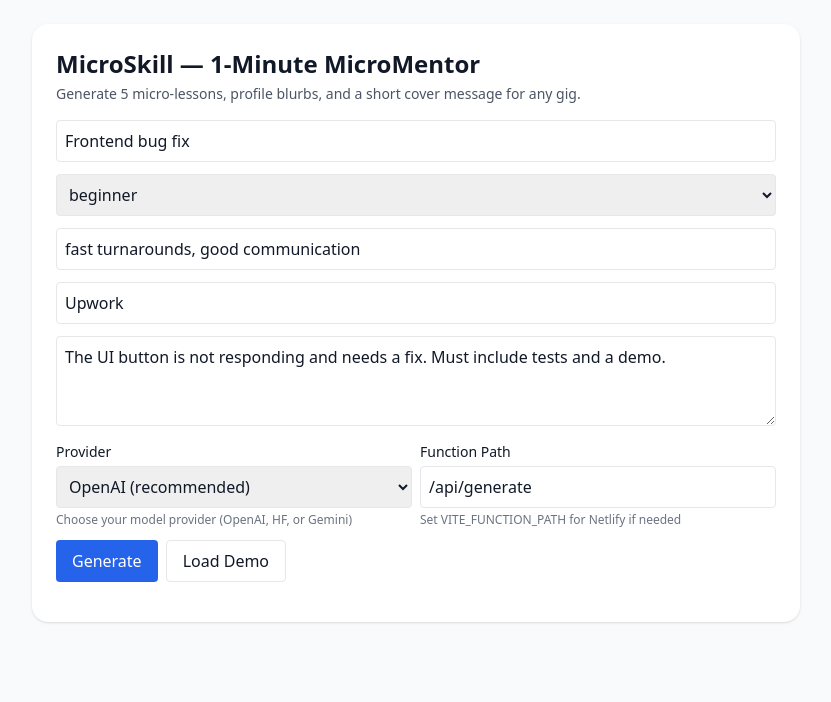
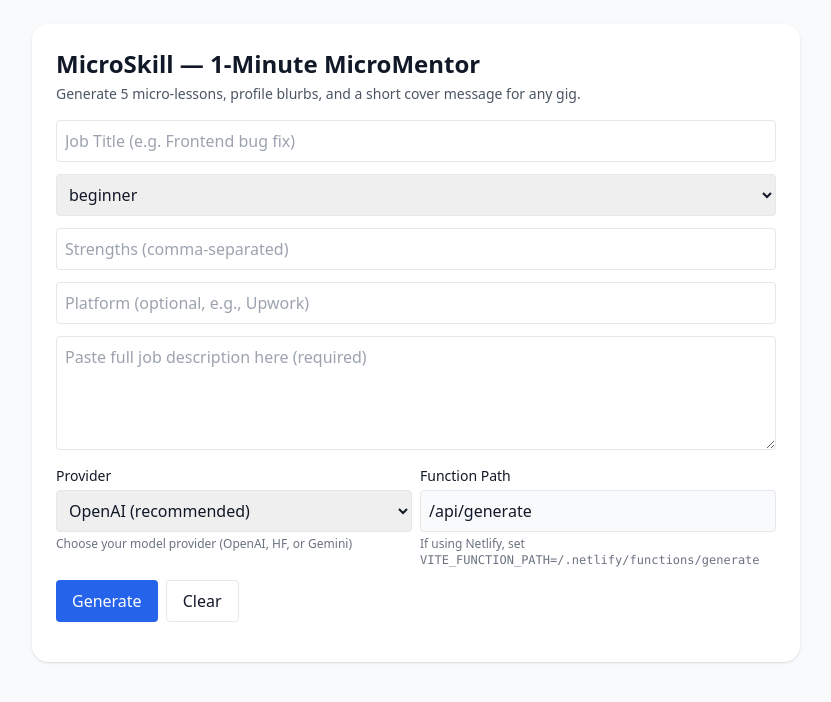
Before and after one commit to ulilazmi100/micro-skill, a React (Vite) app: page / in a window 1280 px wide. Shown: the top 702 px of the page, without its empty margins (224-1055 px from the left). Built offline with nearby package versions, Linux system fonts and the light colour scheme.

Commit message:
fix: fix the form being filled in normal conditions, now it's empty at start, also make the load demo button only appear in demo, add clear to clear inputs

```diff
--- a/src/components/MicroSkillForm.jsx
+++ b/src/components/MicroSkillForm.jsx
@@ -1,19 +1,32 @@
-import React, { useState } from 'react';
+// src/components/MicroSkillForm.jsx
+import React, { useState, useEffect } from 'react';
 import MicroLessonCard from './MicroLessonCard';
 import { generateMicroContent } from '../utils/api';
 
 export default function MicroSkillForm() {
-  const [jobTitle, setJobTitle] = useState('Frontend bug fix');
+  // Read build-time Vite envs
+  const defaultProvider = import.meta.env.VITE_DEFAULT_PROVIDER || 'openai';
+  const functionPath = import.meta.env.VITE_FUNCTION_PATH || '/api/generate';
+  const demoMode = String(import.meta.env.VITE_DEMO_MODE || '').toLowerCase() === 'true' || String(import.meta.env.VITE_DEMO_MODE || '') === '1';
+
+  // Start with empty inputs (user requested empty form before typing)
+  const [jobTitle, setJobTitle] = useState('');
   const [skillLevel, setSkillLevel] = useState('beginner');
-  const [strengths, setStrengths] = useState('fast turnarounds, good communication');
-  const [platform, setPlatform] = useState('Upwork');
-  const [jobDesc, setJobDesc] = useState('The UI button is not responding and needs a fix. Must include tests and a demo.');
+  const [strengths, setStrengths] = useState('');
+  const [platform, setPlatform] = useState('');
+  const [jobDesc, setJobDesc] = useState('');
 
-  const [provider, setProvider] = useState(import.meta.env.VITE_DEFAULT_PROVIDER || 'openai');
+  const [provider, setProvider] = useState(defaultProvider);
 
   const [loading, setLoading] = useState(false);
   const [result, setResult] = useState(null);
   const [error, setError] = useState(null);
+
+  // Clear result/error when user edits input to avoid stale display
+  useEffect(() => {
+    setError(null);
+    // keep result until user hits Generate or Load Demo (not clearing on every small change to avoid jarring UX)
+  }, [jobTitle, skillLevel, strengths, platform, jobDesc, provider]);
 
   async function onGenerate() {
     setLoading(true);
@@ -25,42 +38,118 @@ export default function MicroSkillForm() {
       setResult(res);
     } catch (err) {
       console.error(err);
-      setError(err.message || 'Failed to generate');
+      // normalize error display
+      if (err && typeof err === 'object' && err.error) {
+        setError(typeof err.error === 'string' ? err.error : JSON.stringify(err.error));
+      } else {
+        setError(err.message || 'Failed to generate');
+      }
     } finally {
       setLoading(false);
     }
   }
 
   function copyToClipboard(text) {
-    navigator.clipboard.writeText(text);
+    if (!text) return;
+    if (navigator?.clipboard?.writeText) {
+      navigator.clipboard.writeText(text).catch((e) => {
+        console.warn('Clipboard write failed', e);
+      });
+    } else {
+      // fallback (best-effort)
+      try {
+        const ta = document.createElement('textarea');
+        ta.value = text;
+        ta.style.position = 'fixed';
+        ta.style.left = '-9999px';
+        document.body.appendChild(ta);
+        ta.select();
+        document.execCommand('copy');
+        document.body.removeChild(ta);
+      } catch (e) {
+        console.warn('Fallback clipboard failed', e);
+      }
+    }
   }
 
   function loadDemo() {
+    // demo values — single source, small and friendly
     setJobTitle('Frontend bug fix');
     setSkillLevel('beginner');
-    setStrengths('fast turnarounds, good communication');
+    setStrengths('fast turnarounds, clear communication');
     setPlatform('Upwork');
     setJobDesc('The UI button is not responding and needs a fix. Must include tests and a demo.');
+    setResult(null);
+    setError(null);
+  }
+
+  function clearForm() {
+    setJobTitle('');
+    setSkillLevel('beginner');
+    setStrengths('');
+    setPlatform('');
+    setJobDesc('');
+    setResult(null);
+    setError(null);
   }
 
   return (
     <div>
       <div className="grid grid-cols-1 gap-3 mb-4">
-        <input className="p-2 border rounded" value={jobTitle} onChange={e => setJobTitle(e.target.value)} placeholder="Job Title" />
-        <select className="p-2 border rounded" value={skillLevel} onChange={e => setSkillLevel(e.target.value)}>
-          <option>beginner</option>
-          <option>intermediate</option>
-          <option>experienced</option>
+        <input
+          className="p-2 border rounded"
+          value={jobTitle}
+          onChange={e => setJobTitle(e.target.value)}
+          placeholder="Job Title (e.g. Frontend bug fix)"
+          aria-label="Job Title"
+        />
+
+        <select
+          className="p-2 border rounded"
+          value={skillLevel}
+          onChange={e => setSkillLevel(e.target.value)}
+          aria-label="Skill level"
+        >
+          <option value="beginner">beginner</option>
+          <option value="intermediate">intermediate</option>
+          <option value="experienced">experienced</option>
         </select>
-        <input className="p-2 border rounded" value={strengths} onChange={e => setStrengths(e.target.value)} placeholder="Strengths (comma-separated)" />
-        <input className="p-2 border rounded" value={platform} onChange={e => setPlatform(e.target.value)} placeholder="Platform (optional)" />
-        <textarea className="p-2 border rounded" value={jobDesc} onChange={e => setJobDesc(e.target.value)} rows={3} placeholder="Paste job description" />
+
+        <input
+          className="p-2 border rounded"
+          value={strengths}
+          onChange={e => setStrengths(e.target.value)}
+          placeholder="Strengths (comma-separated)"
+          aria-label="Strengths"
+        />
+
+        <input
+          className="p-2 border rounded"
+          value={platform}
+          onChange={e => setPlatform(e.target.value)}
+          placeholder="Platform (optional, e.g., Upwork)"
+          aria-label="Platform"
+        />
+
+        <textarea
+          className="p-2 border rounded"
+          value={jobDesc}
+          onChange={e => setJobDesc(e.target.value)}
+          rows={4}
+          placeholder="Paste full job description here (required)"
+          aria-label="Job description"
+        />
       </div>
 
       <div className="grid grid-cols-2 gap-2 mb-3">
         <div>
           <label className="text-sm block mb-1">Provider</label>
-          <select className="p-2 border rounded w-full" value={provider} onChange={e => setProvider(e.target.value)}>
+          <select
+            className="p-2 border rounded w-full"
+            value={provider}
+            onChange={e => setProvider(e.target.value)}
+            aria-label="Model provider"
+          >
             <option value="openai">OpenAI (recommended)</option>
             <option value="huggingface">Hugging Face (open models)</option>
             <option value="gemini">Gemini (Google)</option>
@@ -70,16 +159,46 @@ export default function MicroSkillForm() {
 
         <div>
           <label className="text-sm block mb-1">Function Path</label>
-          <input className="p-2 border rounded w-full" defaultValue={import.meta.env.VITE_FUNCTION_PATH || '/api/generate'} readOnly />
-          <div className="text-xs text-gray-500 mt-1">Set VITE_FUNCTION_PATH for Netlify if needed</div>
+          <input
+            className="p-2 border rounded w-full bg-gray-50"
+            value={functionPath}
+            readOnly
+            aria-readonly="true"
+            aria-label="Function path"
+          />
+          <div className="text-xs text-gray-500 mt-1">If using Netlify, set <code>VITE_FUNCTION_PATH=/.netlify/functions/generate</code></div>
         </div>
       </div>
 
       <div className="flex gap-2 mb-4">
-        <button disabled={loading} onClick={onGenerate} className="px-4 py-2 bg-blue-600 text-white rounded">
+        <button
+          disabled={loading}
+          onClick={onGenerate}
+          className="px-4 py-2 bg-blue-600 text-white rounded disabled:opacity-60"
+          title="Generate micro-lessons"
+        >
           {loading ? 'Generating…' : 'Generate'}
         </button>
-        <button onClick={loadDemo} className="px-4 py-2 border rounded">Load Demo</button>
+
+        {demoMode && (
+          <button
+            onClick={loadDemo}
+            className="px-4 py-2 border rounded bg-gray-50 hover:bg-gray-100"
+            title="Load example demo values"
+            disabled={loading}
+          >
+            Load Demo
+          </button>
+        )}
+
+        <button
+          onClick={clearForm}
+          className="px-4 py-2 border rounded"
+          disabled={loading}
+          title="Clear form"
+        >
+          Clear
+        </button>
       </div>
 
       {error && <div className="text-red-600 mb-4">{error}</div>}
@@ -89,9 +208,13 @@ export default function MicroSkillForm() {
           <section className="mb-4">
             <h2 className="font-semibold">Micro-lessons</h2>
             <div className="grid gap-3 mt-2">
-              {result.micro_lessons?.map((m, idx) => (
-                <MicroLessonCard key={idx} lesson={m} />
-              )) || <div className="text-sm text-gray-500">No micro-lessons returned</div>}
+              {Array.isArray(result.micro_lessons) && result.micro_lessons.length > 0 ? (
+                result.micro_lessons.map((m, idx) => (
+                  <MicroLessonCard key={idx} lesson={m} />
+                ))
+              ) : (
+                <div className="text-sm text-gray-500">No micro-lessons returned</div>
+              )}
             </div>
           </section>
 
```
